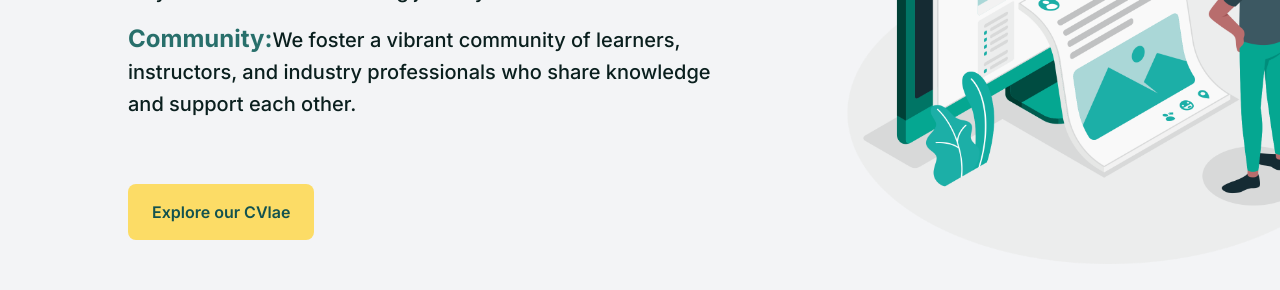
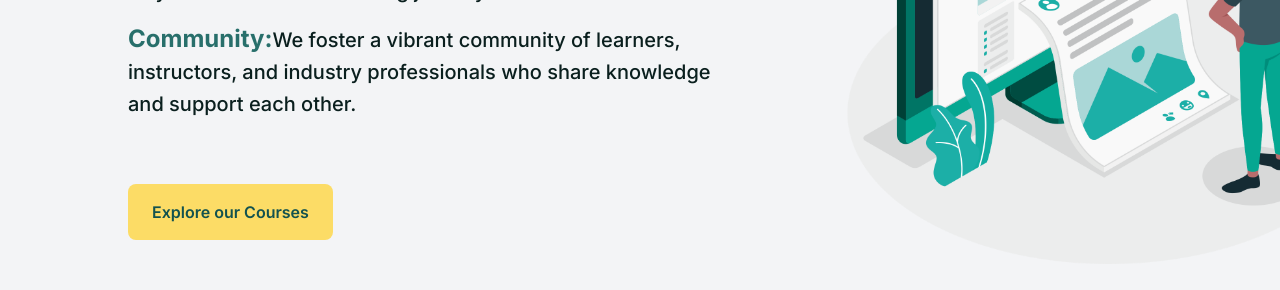
Before and after one commit to bensonibeabuchi/akwukwo, a Next.js app: page /about in a window 1280 px wide. Shown: the part 3511-3801 px from the top of the page. Built offline with nearby package versions, Linux system fonts and the light colour scheme.

Commit message:
fixed my homepage links

```diff
--- a/src/app/about/page.jsx
+++ b/src/app/about/page.jsx
@@ -178,7 +178,7 @@ export default function page() {
               </p>
               <Link href="/courses" className="my-16">
                 <button className="px-6 py-4 hover:bg-green-700 my-16 hover:text-[#fcdc66] hover:scale-105 hover:transition">
-                  Explore our CVlae
+                  Explore our Courses
                 </button>
               </Link>
             </div>
--- a/src/app/backend/page.jsx
+++ b/src/app/backend/page.jsx
@@ -3,9 +3,9 @@ import React from "react";
 import Link from "next/link";
 import Image from "next/image";
 import backendhero from "../images/backendhero.png";
-import backend from "../backend";
 import stars from "../images/fivestar.png";
 import dot from "../images/dot.png";
+import backend from "../backend";
 
 export let backendCourses = [];
 
--- a/src/app/component/PerfectProgram.jsx
+++ b/src/app/component/PerfectProgram.jsx
@@ -9,6 +9,7 @@ import Image from "next/image";
 import dot from "../images/dot.png";
 import stars from "../images/fivestar.png";
 import SlideNavButtons from "./SlideNavButtons";
+import Link from "next/link";
 
 import { Swiper, SwiperSlide } from "swiper/react";
 import "swiper/css";
@@ -112,6 +113,7 @@ function PerfectProgram() {
           </div>
           {filteredCourses.map((course) => (
             <SwiperSlide key={course.id} className="p-8 mx-auto bg-white">
+              <Link href={`/${course.category}/${course.id}`}>
                 <div key={course.id} className="md:w-full w-[600px] mx-auto">
                   <div>
                     <Image
@@ -151,6 +153,7 @@ function PerfectProgram() {
                     </h3>
                   </div>
                 </div>
+              </Link>
             </SwiperSlide>
           ))}
         </Swiper>
--- a/src/app/page.js
+++ b/src/app/page.js
@@ -63,7 +63,9 @@ export default function page() {
                   in today&apos;s competitive job market.
                 </p>
                 <button className="px-6 py-4 hover:bg-green-700 hover:text-[#fcdc66] hover:scale-105 hover:transition">
-                  Read More
+                  <Link href="/about" className="my-16">
+                    Read More
+                  </Link>
                 </button>
               </div>
             </div>
@@ -83,7 +85,9 @@ export default function page() {
                   in today&apos;s competitive job market.
                 </p>
                 <button className="px-6 py-4 hover:bg-green-700 hover:text-[#fcdc66] hover:scale-105 hover:transition">
-                  Read More
+                  <Link href="/about" className="my-16">
+                    Read More
+                  </Link>
                 </button>
               </div>
               <div>
```
Also changed, not shown: src/app/images/headshot-attractive-serious-african-student-with-small-beard-moustache-dressed-casual-t-shirt-with-confident-thougthful-expression-his-face-standing-gray-wall_273609-5634.avif (added), src/app/images/headshot-serious-confident-young-dark-skinned-male-standing-isolated-against-gray-wall_273609-5815.avif (added). Lines whose indentation alone changed are shown as unchanged.
